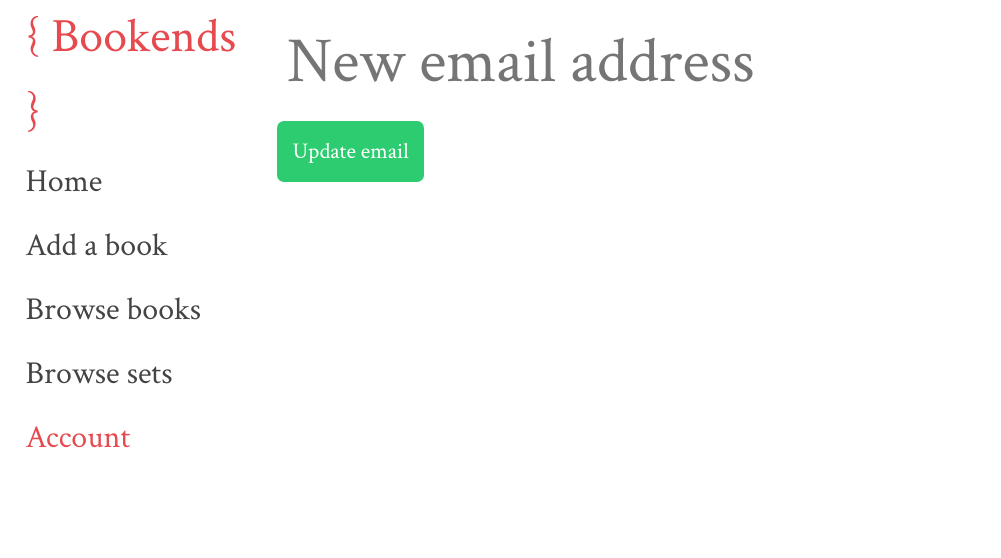
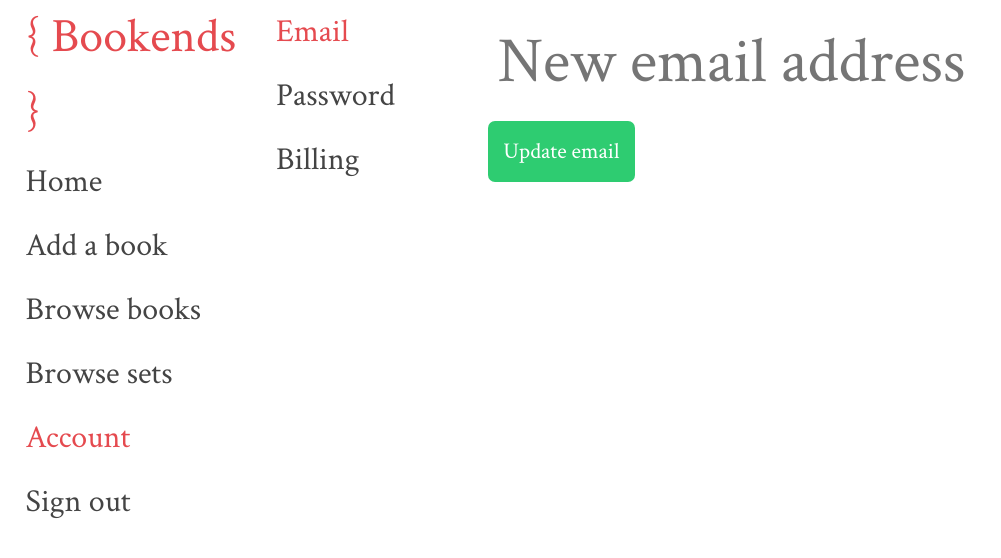
Before and after one commit to billjedi/bookends, a Flask app: page /accounts/email in a window 1280 px wide. Shown: the top 558 px of the page, without its empty margins (0-1001 px from the left). Run offline with Flask 2, Linux system fonts and the light colour scheme; a user stored in the database is signed in; tables that the repository leaves empty hold one stand-in row (values such as "Sample post"); parts of the project's set-up code (start-up, migrations or seed data) failed here and were passed over.

Commit message:
Account pages and design tweaks

```diff
--- a/bookends/__init__.py
+++ b/bookends/__init__.py
@@ -18,6 +18,8 @@ from .models import User, Book, Set
 
 login_manager = LoginManager()
 login_manager.init_app(app)
+login_manager.login_view =  "signin"
+login_manager.login_message = "Please sign in to view this page"
 
 @login_manager.user_loader
 def load_user(userid):
--- a/bookends/static/css/bookends.css
+++ b/bookends/static/css/bookends.css
@@ -44,7 +44,6 @@ a:visited,
 a:hover {
     color: #e54a4f;
     text-decoration: none;
-    border-bottom: 1px dotted;
 }
 
 form, form input {
@@ -127,17 +126,26 @@ input.switch:checked ~ label:after
 }
 
 .book-card {
-    padding: 10px 0;
+    padding: .5em 0;
     line-height: 1.2em;
     border-bottom: 1px dashed #e54a4f;
 }
 
 .book-card .title {
     font-style: italic;
+    font-size: 1.6em;
 }
 
 .book-card .author {
     padding-left: 5px;
+}
+
+.book-card .sets {
+    font-size: 1.2em;
+}
+
+.set-card .set-title {
+    font-size: 1.6em;
 }
 
 .nav-link {
--- a/bookends/templates/accounts/billing.html
+++ b/bookends/templates/accounts/billing.html
@@ -1,5 +1,5 @@
-{% extends "app_layout.html" %}
+{% extends "accounts/layout.html" %}
 
-{% block body %}
+{% block account_body %}
 Hello, world!
 {% endblock %}
--- a/bookends/templates/accounts/email.html
+++ b/bookends/templates/accounts/email.html
@@ -1,6 +1,6 @@
-{% extends "app_layout.html" %}
+{% extends "accounts/layout.html" %}
 
-{% block body %}
+{% block account_body %}
 <form action="{{ url_for('account_email') }}" method="POST">
     <input type="text" name="email" placeholder="New email address"/><br>
     {{ form.csrf_token }}
--- /dev/null
+++ b/bookends/templates/accounts/layout.html
@@ -0,0 +1,18 @@
+{%- from "macros.html" import nav_link with context -%}
+{% extends "app_layout.html" %}
+
+{% block body %}
+<div class="grid-20">
+    <ul id="account-nav">
+        {{ nav_link('account_email', 'Email') }}
+        {{ nav_link('account_password', 'Password') }}
+        {{ nav_link('account_billing', 'Billing') }}
+    </ul>
+</div>
+
+<div class="grid-80">
+{% block account_body %}
+{% endblock %}
+</div>
+
+{% endblock %}
--- a/bookends/templates/accounts/password.html
+++ b/bookends/templates/accounts/password.html
@@ -1,6 +1,6 @@
-{% extends "app_layout.html" %}
+{% extends "accounts/layout.html" %}
 
-{% block body %}
+{% block account_body %}
 <form action="{{ url_for('account_password') }}" method="POST">
     <input type="password" name="password" placeholder="New password" /><br>
     {{ form.csrf_token }}
--- a/bookends/templates/app_index.html
+++ b/bookends/templates/app_index.html
@@ -1,11 +1,11 @@
-{%- from "macros.html" import book_card, list_to_string with context -%}
+{%- from "macros.html" import book_card, set_card, book_list_to_string with context -%}
 {% extends "app_layout.html" %}
 
 {% block body %}
 <div class="grid-container">
 
     {% if books_reading|length %}
-    <h1>You are currently reading {{ list_to_string(books_reading)|trim }}.</h1>
+    <h1>You are currently reading {{ book_list_to_string(books_reading)|trim }}.</h1>
     {% else %}
     <h1>You're not reading any books right now.</h1>
     {% endif %}
@@ -30,7 +30,7 @@
         <h2><small>Some</small><br>Sets<br><small>you've created&hellip;</small></h2>
         <hr>
         {% for set in current_user.sets %}
-            {{ set.title }}
+            {{ set_card(set) }}
         {% endfor %}
     </div>
 
--- a/bookends/templates/app_layout.html
+++ b/bookends/templates/app_layout.html
@@ -16,6 +16,7 @@
                 {{ nav_link('books', 'Browse books') }}
                 {{ nav_link('sets', 'Browse sets') }}
                 {{ nav_link('account_email', 'Account', account=True) }}
+                {{ nav_link('signout', 'Sign out') }}
             </ul>
         </div>
         <div id="content-area" class="grid-80">
--- a/bookends/templates/books/index.html
+++ b/bookends/templates/books/index.html
@@ -2,7 +2,10 @@
 {% extends "app_layout.html" %}
 
 {% block body %}
+<h2>Your books:</h2>
+<div class="grid-33">
 {% for book in books %}
     {{ book_card(book) }}
 {% endfor %}
+</div>
 {% endblock %}
--- a/bookends/templates/macros.html
+++ b/bookends/templates/macros.html
@@ -10,16 +10,22 @@
 </div>
 {% endmacro %}
 
-{% macro list_to_string(list) %}
+{% macro set_card(set) %}
+<div class="set-card">
+    <p class="set-title"><a href="{{ url_for('view_set', set_id=set.id) }}">{{ "{" }} {{ set.title }} {{ "}" }}</a></p>
+</div>
+{% endmacro %}
+
+{% macro book_list_to_string(list) %}
 {% if list|length == 1 %}
-    <em>{{ list[0] }}</em>
+    <a href="{{ url_for('edit_book', book_id=list[0].id) }}"><em>{{ list[0].title }}</em></a>
 {% else %}
     {% for item in list[:-1] %}
-        <em>{{ item }}</em>
+        <a href="{{ url_for('edit_book', book_id=item.id) }}"><em>{{ item.title }}</em></a>
         {{- ", " }}
     {% endfor %}
     and
-    <em>{{ list[-1] }}</em>
+    <a href="{{ url_for('edit_book', book_id=list[-1].id) }}"><em>{{ list[-1].title }}</em></a>
 {% endif %}
 {% endmacro %}
 
--- a/bookends/templates/sets/index.html
+++ b/bookends/templates/sets/index.html
@@ -1,7 +1,9 @@
+{%- from "macros.html" import set_card with context -%}
 {% extends "app_layout.html" %}
 
 {% block body %}
+<h2>Your sets:</h2>
     {% for set in sets %}
-        <a href="{{ url_for('view_set', set_id=set.id) }}">{ {{ set.title }} }</a><br>
+        {{ set_card(set) }}
     {% endfor %}
 {% endblock %}
--- a/bookends/templates/sets/view.html
+++ b/bookends/templates/sets/view.html
@@ -2,10 +2,12 @@
 {% extends "app_layout.html" %}
 
 {% block body %}
-<h2>{ {{ set.title }} }</h2>
+<h2>Books in { {{ set.title }} }:</h2>
 
+<div class="grid-33">
 {% for book in set.books %}
     {{ book_card(book) }}
 {% endfor %}
+</div>
 
 {% endblock %}
--- a/bookends/views.py
+++ b/bookends/views.py
@@ -21,7 +21,7 @@ def index():
     return render_template(
         "app_index.html",
         books_excited=Book.query.filter_by(user_id=current_user.id, excited=True),
-        books_reading=[book.title for book in Book.query.filter_by(user_id=current_user.id, reading=True)]
+        books_reading=Book.query.filter_by(user_id=current_user.id, reading=True).all()
     )
 
 
@@ -146,23 +146,23 @@ def signin():
     return render_template('signin.html', form=form)
 
 
+@app.route('/signout')
 @login_required
-@app.route('/signout')
 def signout():
     logout_user()
     return redirect(url_for('index'))
 
 
+@app.route('/books')
 @login_required
-@app.route('/books')
 def books():
     """ List the current user's books. """
 
     return render_template('books/index.html', books=current_user.books)
 
 
+@app.route('/books/add', methods=["GET", "POST"])
 @login_required
-@app.route('/books/add', methods=["GET", "POST"])
 def add_book():
     """Add a book."""
 
@@ -207,8 +207,8 @@ def add_book():
     return render_template('books/add.html', form=form)
 
 
+@app.route('/books/edit/<int:book_id>', methods=["GET", "POST"])
 @login_required
-@app.route('/books/edit/<int:book_id>', methods=["GET", "POST"])
 def edit_book(book_id):
     """Edit the book with a given id.
 
@@ -242,16 +242,16 @@ def edit_book(book_id):
     return render_template('books/edit.html', book=book, form=form)
 
 
+@app.route('/sets')
 @login_required
-@app.route('/sets')
 def sets():
     """List all of a user's sets."""
 
     return render_template('/sets/index.html', sets=current_user.sets)
 
 
+@app.route('/sets/view/<int:set_id>')
 @login_required
-@app.route('/sets/view/<int:set_id>')
 def view_set(set_id):
     """View all of the books in a given set."""
 
@@ -260,8 +260,8 @@ def view_set(set_id):
     return render_template('/sets/view.html', set=set)
 
 
+@app.route('/accounts/password', methods=["GET", "POST"])
 @login_required
-@app.route('/accounts/password', methods=["GET", "POST"])
 def account_password():
     form = ChangePasswordForm()
 
@@ -278,8 +278,8 @@ def account_password():
     return render_template("accounts/password.html", form=form)
 
 
+@app.route('/accounts/email', methods=["GET", "POST"])
 @login_required
-@app.route('/accounts/email', methods=["GET", "POST"])
 def account_email():
     form = ChangeEmailForm()
 
@@ -292,8 +292,8 @@ def account_email():
 
     return render_template('accounts/email.html', form=form)
 
+@app.route('/accounts/email/update/<token>')
 @login_required
-@app.route('/accounts/email/update/<token>')
 def account_email_update(token):
     try:
         email = util.ts.loads(token, salt="email-update-key", max_age=86400)
@@ -310,7 +310,7 @@ def account_email_update(token):
     return redirect(url_for('index'))
 
 
+@app.route('/accounts/billing')
 @login_required
-@app.route('/accounts/billing')
 def account_billing():
-    pass
+    return render_template('accounts/billing.html')
```
